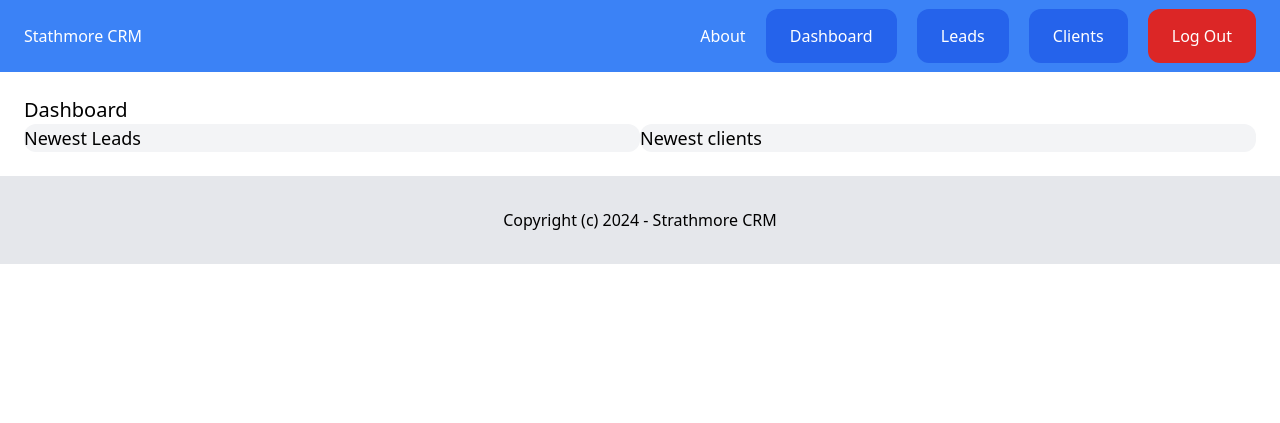
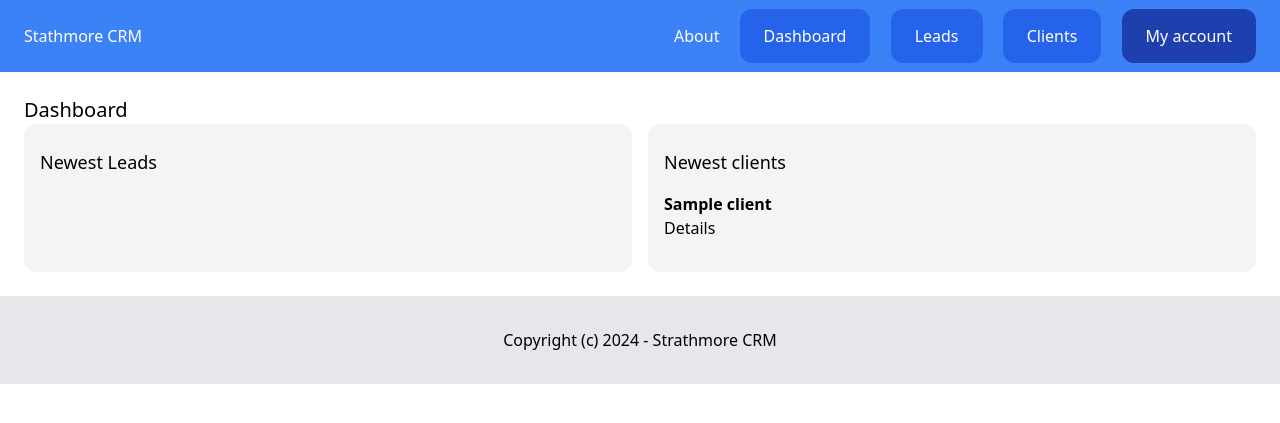
Before and after one commit to Mabdallah11/django-crm, a Django app: page /dashboard/ in a window 1280 px wide. Shown: the top 423 px of the page. Run offline with Django 5.2, Linux system fonts and the light colour scheme; a user stored in the database is signed in; tables that the repository leaves empty hold one stand-in row (values such as "Sample post"); some libraries are stand-ins or nearby versions.

Commit message:
updated pages

```diff
--- a/client/views.py
+++ b/client/views.py
@@ -39,7 +39,7 @@
 
             messages.success(request, 'The client was created.')
 
-            return redirect('client_list')
+            return redirect('clients_list')
     else:
         form = AddCLientForm()
 
--- a/config/urls.py
+++ b/config/urls.py
@@ -7,6 +7,7 @@
     path('', include('userprofile.urls')),
     path('dashboard/leads/', include('lead.urls')),
     path('dashboard/clients/', include('client.urls')),
+    path('dashboard/teams/',include('team.urls')),
     path('dashboard/', include('dashboard.urls')),
     path('admin/', admin.site.urls),
 ]
--- a/core/templates/core/base.html
+++ b/core/templates/core/base.html
@@ -18,7 +18,7 @@
                     <a href="{% url 'dashboard' %}" class="py-4 px-6 bg-blue-600 rounded-xl text-white">Dashboard</a>
                     <a href="{% url 'leads_list' %}" class="py-4 px-6 bg-blue-600 rounded-xl text-white">Leads</a>
                     <a href="{% url 'clients_list' %}" class="py-4 px-6 bg-blue-600 rounded-xl text-white">Clients</a>
-                    <a href="{% url 'logout' %}" class="py-4 px-6 bg-red-600 rounded-xl text-white">Log Out</a>
+                    <a href="{% url 'myaccount' %}" class="py-4 px-6 bg-blue-800 rounded-xl text-white">My account</a>
                 {% else %}
                     <a href="{% url 'login' %}" class="py-4 px-6 bg-blue-600 rounded-xl text-white">Log In</a>
                     <a href="{% url 'signup' %}" class="py-4 px-6 bg-blue-600 rounded-xl text-white">Sign Up</a>
--- a/dashboard/templates/dashboard/dashboard.html
+++ b/dashboard/templates/dashboard/dashboard.html
@@ -6,13 +6,32 @@
 <div class="py-6 px-6">
     <h1 class="text-xl">Dashboard</h1>
 
-    <div class="flex">
-        <div class="w-1/2 bg-gray-100 rounded-xl leads">
-            <h2 class="text-lg">Newest Leads</h2>
+    <div class="flex space-x-4">
+        <div class="w-1/2 px-4 py-6 bg-gray-100 rounded-xl leads">
+            <h2 class="mb-4 text-lg">Newest Leads</h2>
+
+            {% for lead in leads %}
+                <div class="mb-2 lead">
+                    <h3 class="font-semibold">{{ lead.name }}</h3>
+
+                    <p class="test-xs">Status: {{ lead.get_status_display }}</p>
+                    <p class="test-xs">Priority: {{ lead.get_priority_display }}</p>
+
+                    <a href="{% url 'leads_detail' lead.pk %}">Details</a>
+                </div>
+            {% endfor %}
         </div>
 
-        <div class="w-1/2 bg-gray-100 rounded-xl clients">
-            <h2 class="text-lg">Newest clients</h2>
+        <div class="w-1/2 px-4 py-6 bg-gray-100 rounded-xl clients">
+            <h2 class="mb-4 text-lg">Newest clients</h2>
+
+            {% for client in clients %}
+            <div class="mb-2 client">
+                <h3 class="font-semibold">{{ client.name }}</h3>
+
+                <a href="{% url 'clients_detail' client.pk %}">Details</a>
+            </div>
+        {% endfor %}
         </div>
     </div>
 
--- a/dashboard/views.py
+++ b/dashboard/views.py
@@ -9,7 +9,7 @@
 def dashboard(request):
     team = Team.objects.filter(created_by=request.user)[0]
 
-    leads = Lead.objects.filter(team=team).order_by('-created_at')[0:5]
+    leads = Lead.objects.filter(team=team, converted_to_client=False).order_by('-created_at')[0:5]
     clients = Client.objects.filter(team=team).order_by('-created_at')[0:5]
 
     return render(request, 'dashboard/dashboard.html', {
```
Also changed, not shown: todolist.txt (+15 -15 lines).
